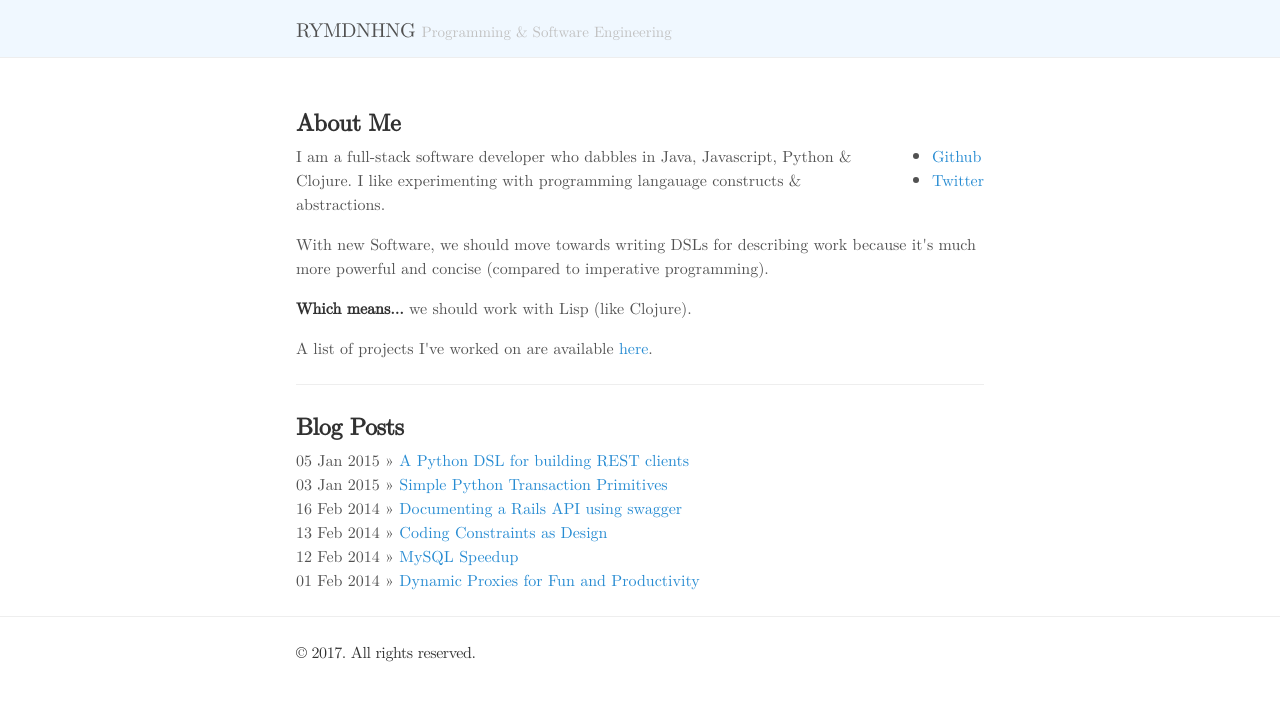
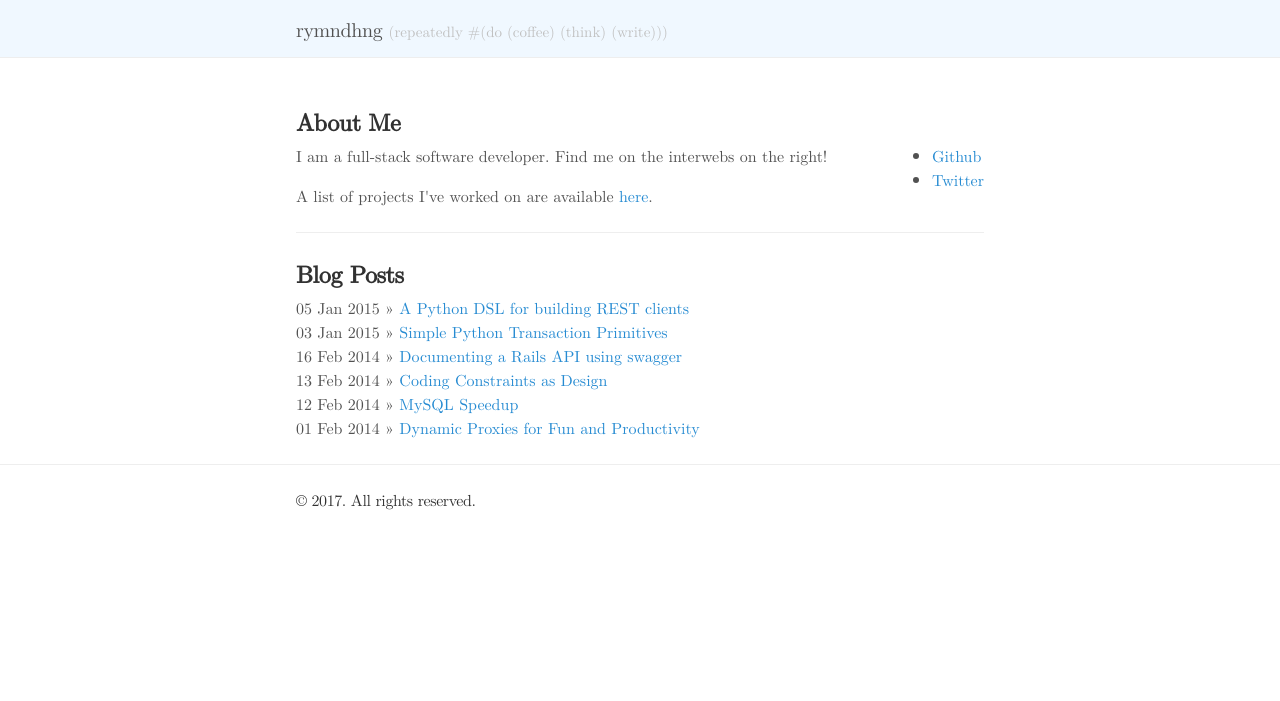
Before and after one commit to rymndhng/rymndhng.github.io, a Jekyll site: the page built from index.html, in a window 1280 px wide. Shown: the top 701 px of the page. Built offline with Jekyll 4.4.1, drawn with Linux system fonts in a browser that asks for light colours; some web fonts are replaced; Markdown is read by kramdown in place of the engine named in the settings; the list of posts is cut into pages by our own code.

Commit message:
Bring up to 2017

```diff
--- a/Gemfile
+++ b/Gemfile
@@ -1,2 +1,4 @@
 source 'https://rubygems.org'
 gem 'github-pages'
+gem 'redcarpet'
+gem 'jekyll-paginate'
--- a/_config.yml
+++ b/_config.yml
@@ -1,21 +1,24 @@
 # Dependencies
 markdown:         redcarpet
-highlighter:      pygments
+highlighter:      rouge
 
 # Permalinks
 permalink:        pretty
 
 # Setup
-title:            RYMDNHNG
-tagline:          'Programming & Software Engineering'
-description:      'Always another project and another tool to look at.'
+title:            rymndhng
+tagline:          '(repeatedly #(do (coffee) (think) (write)))'
+description:      'Personal Blog about Software Engineering and etc.'
 url:              http://rymndhng.github.io
 
 author:
-  name:           'Ray H'
+  name:           'Raymond Huang'
   url:            https://twitter.com/rymndhng
 
 paginate:         5
+
+plugins:
+  - jekyll-paginate
 
 # Custom vars
 version:          1.0.0
--- a/index.html
+++ b/index.html
@@ -12,17 +12,7 @@ title: rymndhng - home
     </ul>
   </div>
   <p>
-    I am a full-stack software developer who dabbles in Java, Javascript, Python
-    & Clojure. I like experimenting with programming langauage constructs &
-    abstractions.
-  </p>
-  <p>
-    With new Software, we should move towards writing DSLs for describing work
-    because it's much more powerful and concise (compared to imperative
-    programming).
-  </p>
-  <p>
-    <strong> Which means... </strong> we should work with Lisp (like Clojure).
+    I am a full-stack software developer. Find me on the interwebs on the right!
   </p>
   <p>A list of projects I've worked on are available <a href="projects">here</a>.</p>
 </div>
```
Also changed, not shown: projects.md (+2 -2 lines), Gemfile.lock.
